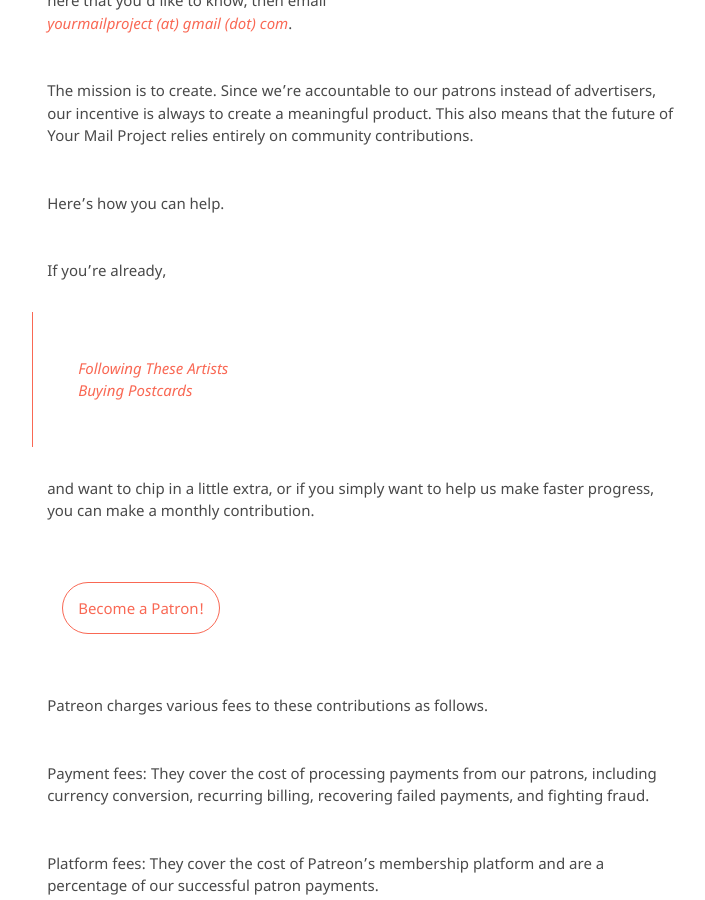
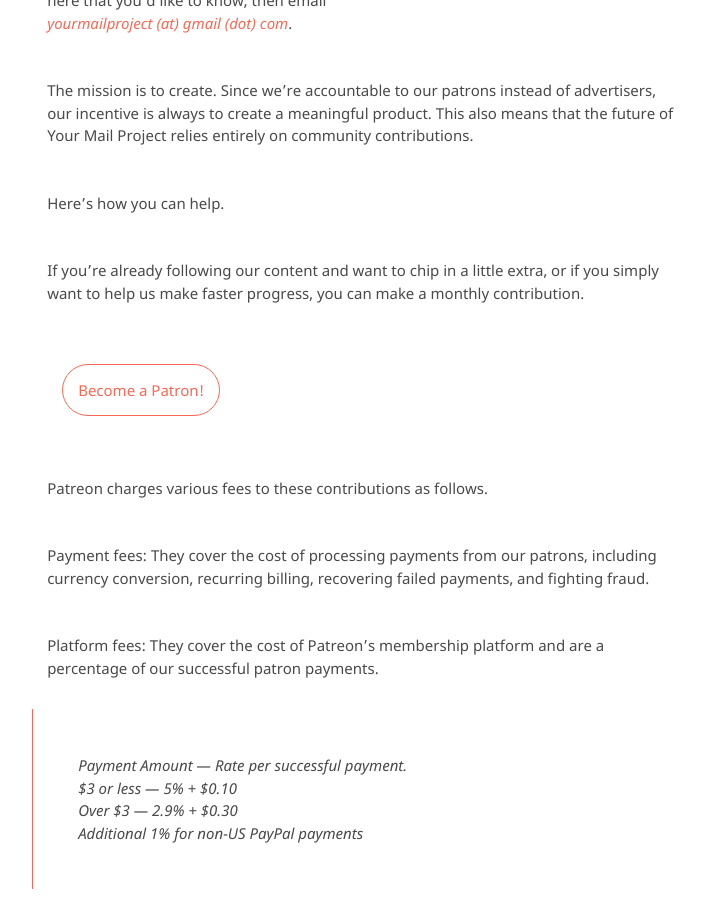
Before and after one commit to kvshvlin/yourmailproject, a Jekyll site: the page built from roadmap.md, in a window 1280 px wide and 900 px high, scrolled down 506 px. Shown: the whole window, without its empty margins (381-1086 px from the left). Built offline with Jekyll 4.4.1, drawn with Linux system fonts in a browser that asks for light colours; our own code applies the rules of GitHub Pages for plain Markdown files.

Commit message:
Update roadmap.md

```diff
--- a/roadmap.md
+++ b/roadmap.md
@@ -9,12 +9,7 @@ The mission is to create. Since we're accountable to our patrons instead of adve
 
 Here’s how you can help.
 
-If you’re already,
-
-> <a href="https://kvshvl.in/yourmailproject/artists.html">Following These Artists</a>
-> <a href="https://www.gumroad.com/yourmailproject" target="_blank">Buying Postcards</a>
-
-and want to chip in a little extra, or if you simply want to help us make faster progress, you can make a monthly contribution.
+If you’re already following our content and want to chip in a little extra, or if you simply want to help us make faster progress, you can make a monthly contribution.
 
 <div class="roadmap-spacer-1"></div>
 
```
